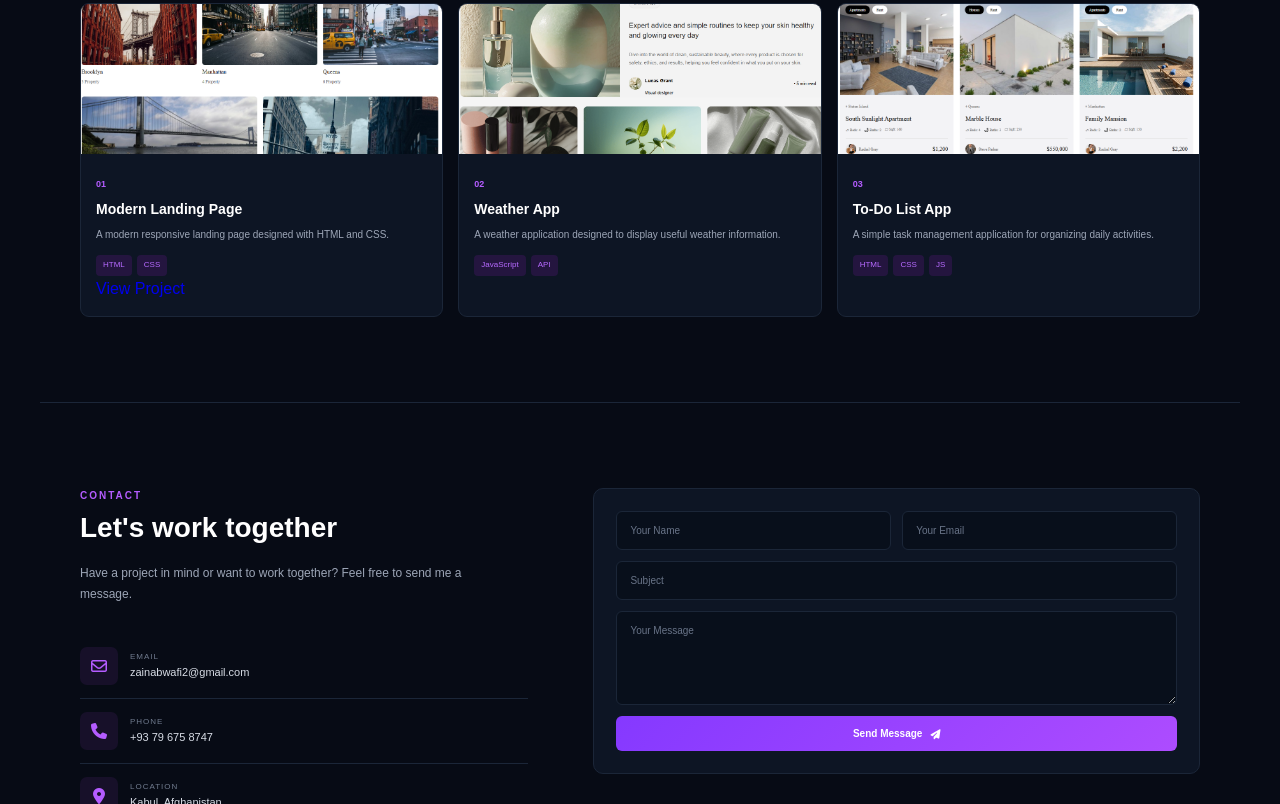
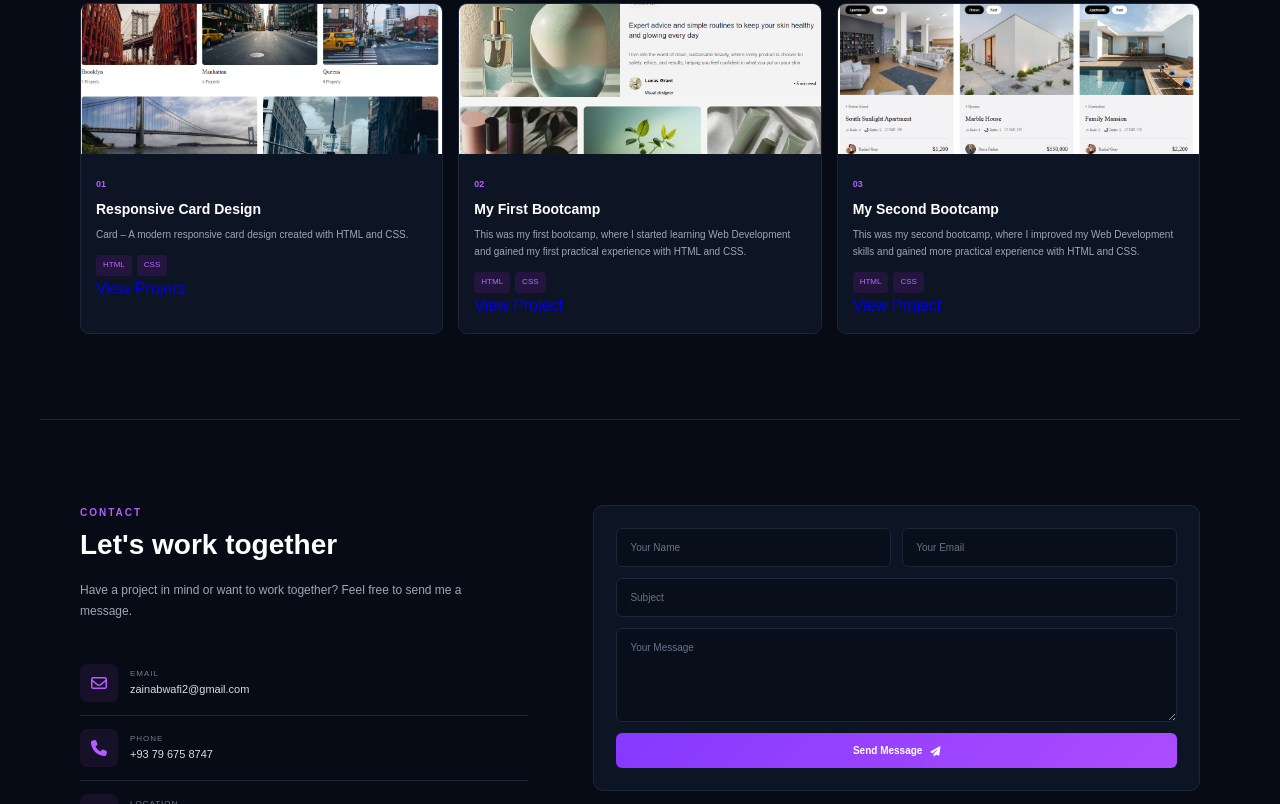
Before and after one commit to zainabwafi2/myPortfolio, a plain HTML site: page index.html in a window 1280 px wide. Shown: the part 2116-2920 px from the top of the page. Drawn offline with Linux system fonts and the light colour scheme.

Commit message:
Update project card titles and descriptions for clarity and consistency

```diff
--- a/index.html
+++ b/index.html
@@ -327,20 +327,18 @@
           <!-- Project 01 -->
 
           <article class="project-card">
-
             <div class="project-image">
-        <img src="809.PNG" alt="Modern Landing Page">
+              <img src="809.PNG" alt="Modern Landing Page" />
             </div>
 
             <div class="project-content">
-
               <span class="project-number">01</span>
 
-        <h3>Modern Landing Page</h3>
+              <h3>Responsive Card Design</h3>
 
               <p>
-            A modern responsive landing page designed
-            with HTML and CSS.
+                Card – A modern responsive card design created with HTML and
+                CSS.
               </p>
 
               <div class="tags">
@@ -348,22 +346,20 @@
                 <span>CSS</span>
               </div>
 
-        <a href="https://bootcamp1-seven.vercel.app/" target="_blank" class="view-project">
+              <a
+                href="https://cards-grid.vercel.app/"
+                target="_blank"
+                class="view-project"
+              >
                 View Project
               </a>
-
             </div>
-
           </article>
           <!-- Project 02 -->
 
           <article class="project-card">
             <div class="project-image">
-              <a href=" https://bootcamp1-7zj9wh69l-web2-7c0c.vercel.app/">
-
-              <img src="pich55.PNG" alt=""
-                alt="Weather App"
-              />
+              <img src="pich55.PNG" alt="" alt="Weather App" />
               <a href=" https://bootcamp1-7zj9wh69l-web2-7c0c.vercel.app/">
                 click here</a
               >
@@ -372,17 +368,25 @@
             <div class="project-content">
               <span class="project-number"> 02 </span>
 
-              <h3>Weather App</h3>
+              <h3>My First Bootcamp</h3>
 
               <p>
-                A weather application designed to display useful weather
-                information.
+                This was my first bootcamp, where I started learning Web
+                Development and gained my first practical experience with HTML
+                and CSS.
               </p>
 
               <div class="tags">
-                <span>JavaScript</span>
-                <span>API</span>
+                <span>HTML</span>
+                <span>CSS</span>
               </div>
+              <a
+                href="https://bootcamp1-seven.vercel.app/"
+                target="_blank"
+                class="view-project"
+              >
+                View Project
+              </a>
             </div>
           </article>
 
@@ -391,23 +395,30 @@
           <article class="project-card">
             <div class="project-image">
               <img src="6050.PNG" alt="" />
+              <a href="https://cards-grid.vercel.app/"></a>
             </div>
 
             <div class="project-content">
               <span class="project-number"> 03 </span>
 
-              <h3>To-Do List App</h3>
+              <h3>My Second Bootcamp</h3>
 
               <p>
-                A simple task management application for organizing daily
-                activities.
+                This was my second bootcamp, where I improved my Web Development
+                skills and gained more practical experience with HTML and CSS.
               </p>
 
               <div class="tags">
                 <span>HTML</span>
                 <span>CSS</span>
-                <span>JS</span>
               </div>
+              <a
+                href="https://bootcamp2-lake.vercel.app/"
+                target="_blank"
+                class="view-project"
+              >
+                View Project
+              </a>
             </div>
           </article>
         </div>
```
Also changed, not shown: project1.html (+1 -1 lines). Lines whose indentation alone changed are shown as unchanged.
